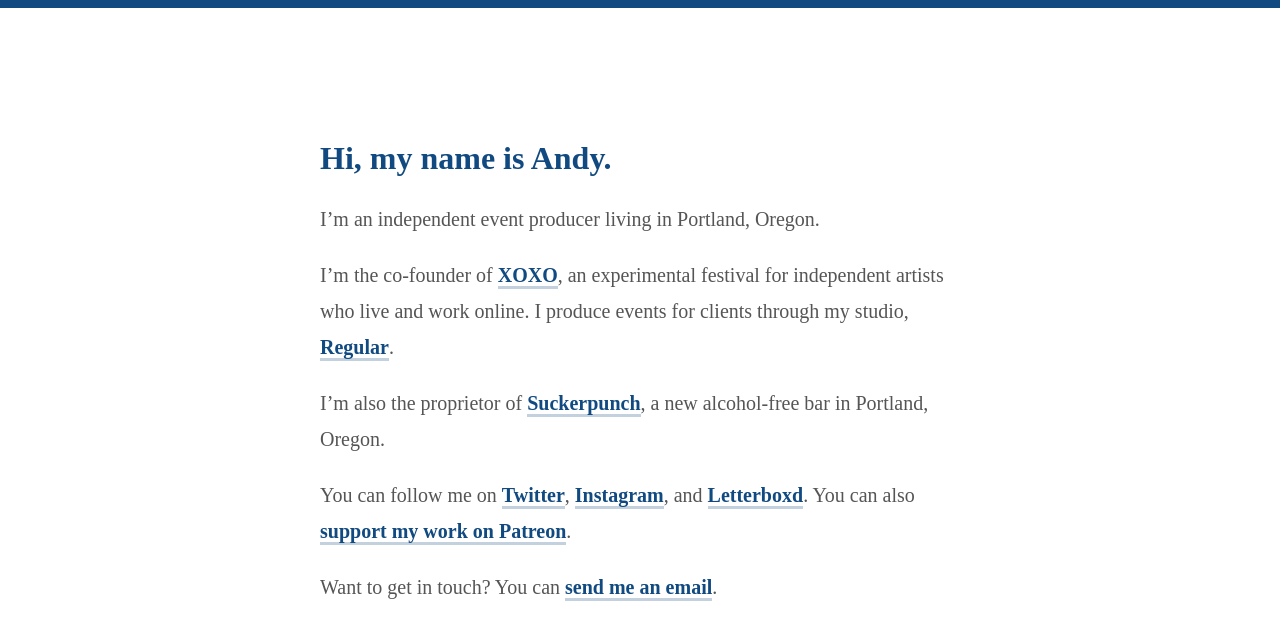
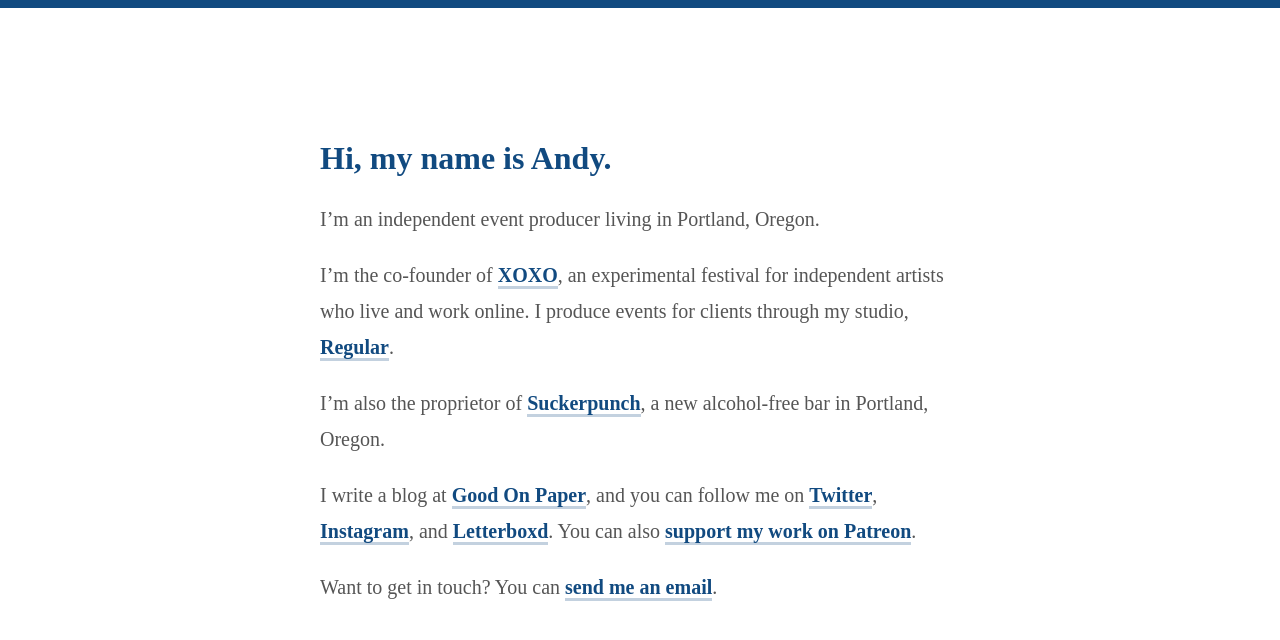
Before and after one commit to andymcmillan/andymcmillan, a Jekyll site: the page built from index.md, in a window 1280 px wide. Shown: the top 640 px of the page. Built offline with Jekyll 4.4.1, drawn with Linux system fonts in a browser that asks for light colours.

Commit message:
Adding Good On Paper

```diff
--- a/index.md
+++ b/index.md
@@ -11,6 +11,6 @@
 
 I’m also the proprietor of [Suckerpunch](https://suckerpunch.bar), a new alcohol-free bar in Portland, Oregon.
 
-You can follow me on [Twitter](https://twitter.com/andymcmillan), [Instagram](https://instagram.com/goodonpaper), and [Letterboxd](https://letterboxd.com/andymcmillan). You can also [support my work on Patreon](http://patreon.com/andymcmillan).
+I write a blog at [Good On Paper](https://goodonpaper.com), and you can follow me on [Twitter](https://twitter.com/andymcmillan), [Instagram](https://instagram.com/goodonpaper), and [Letterboxd](https://letterboxd.com/andymcmillan). You can also [support my work on Patreon](http://patreon.com/andymcmillan).
 
 Want to get in touch? You can [send me an email](mailto:hi@andymcmillan.com).
```
